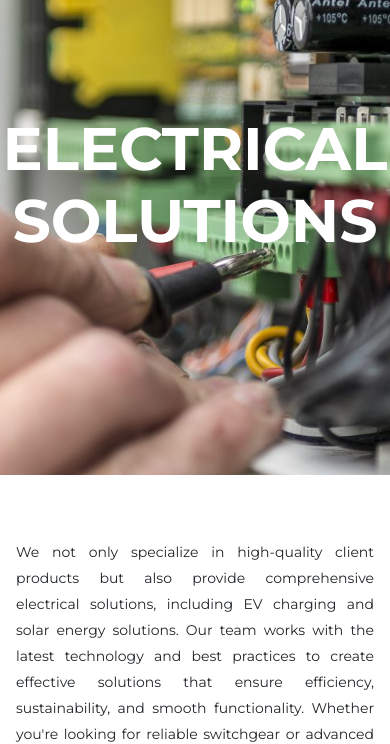
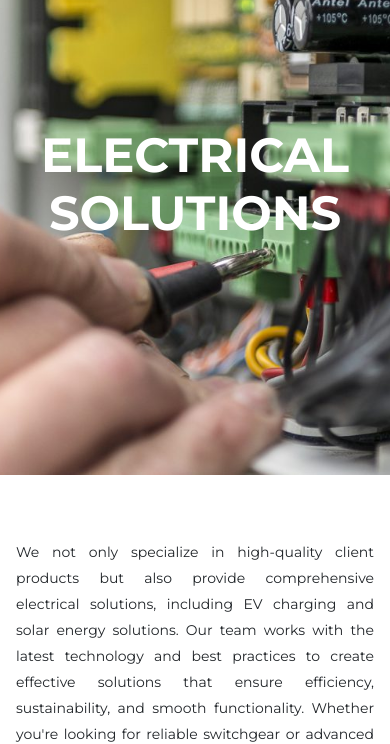
Before and after one commit to shakirva/brooooook, a plain HTML site: page our divisions/electrical.html in a window 390 px wide. Shown: the part 105-849 px from the top of the page. Drawn offline with nearby package versions, Linux system fonts and the light colour scheme.

Commit message:
Update electrical.html

```diff
--- a/our divisions/electrical.html
+++ b/our divisions/electrical.html
@@ -98,7 +98,7 @@
         <!-- Centering the About Us text -->
         <h1 class="d-none d-lg-block" style="position: absolute; z-index: 0; top: 50%; left: 50%; transform: translate(-50%, -50%); font-size: 90px; font-family:
 Montserrat; font-weight: 700;">ELECTRICAL <br> SOLUTIONS</h1>
-        <h1 class="d-flex d-lg-none" style="position: absolute; z-index: 0; top: 50%; left: 50%; transform: translate(-50%, -50%); font-size: 60px; font-family:
+        <h1 class="d-flex d-lg-none" style="position: absolute; z-index: 0; top: 50%; left: 50%; transform: translate(-50%, -50%); font-size: 3rem; font-family:
 Montserrat; font-weight: 700;">ELECTRICAL <br> SOLUTIONS</h1>
     </section>
 
```
